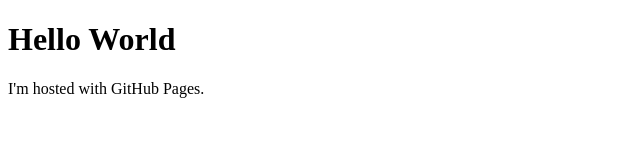
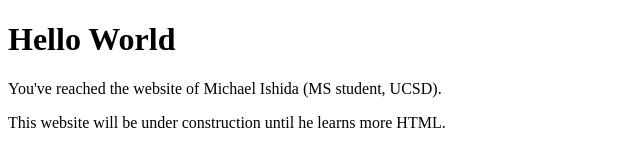
Before and after one commit to mishidasan/mishidasan.github.io, a plain HTML site: page index.html in a window 1280 px wide. Shown: the whole page, without its empty margins (0-640 px from the left). Drawn offline with Linux system fonts and the light colour scheme.

Commit message:
Index
1.1

```diff
--- a/index.html
+++ b/index.html
@@ -2,6 +2,7 @@
 <html>
 <body>
 <h1>Hello World</h1>
-<p>I'm hosted with GitHub Pages.</p>
+<p>You've reached the website of Michael Ishida (MS student, UCSD).</p>
+<p>This website will be under construction until he learns more HTML.</p>
 </body>
 </html>
```
